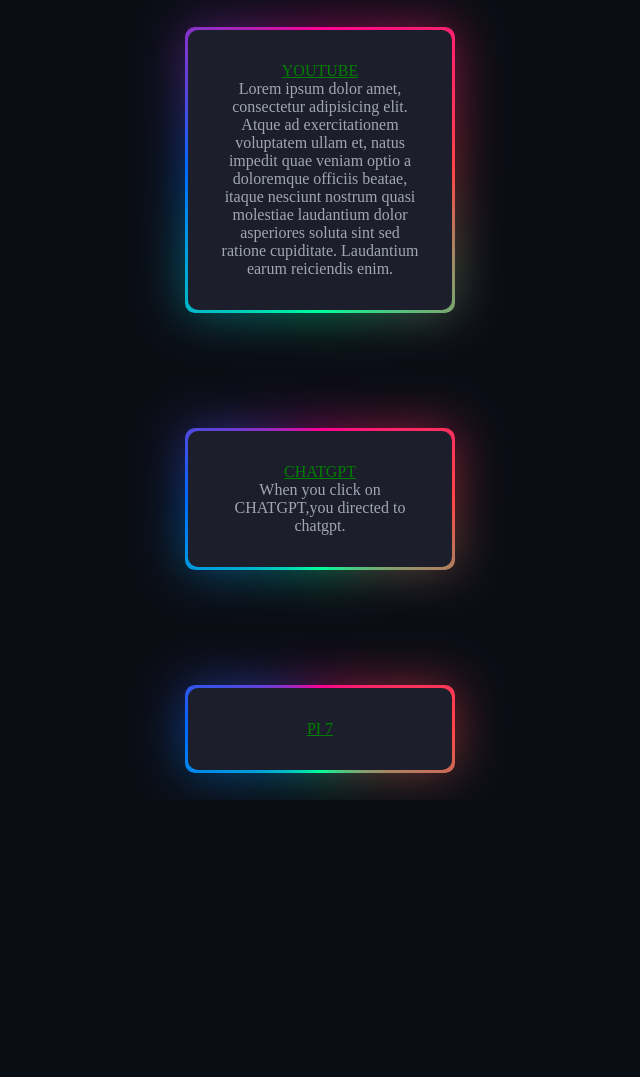
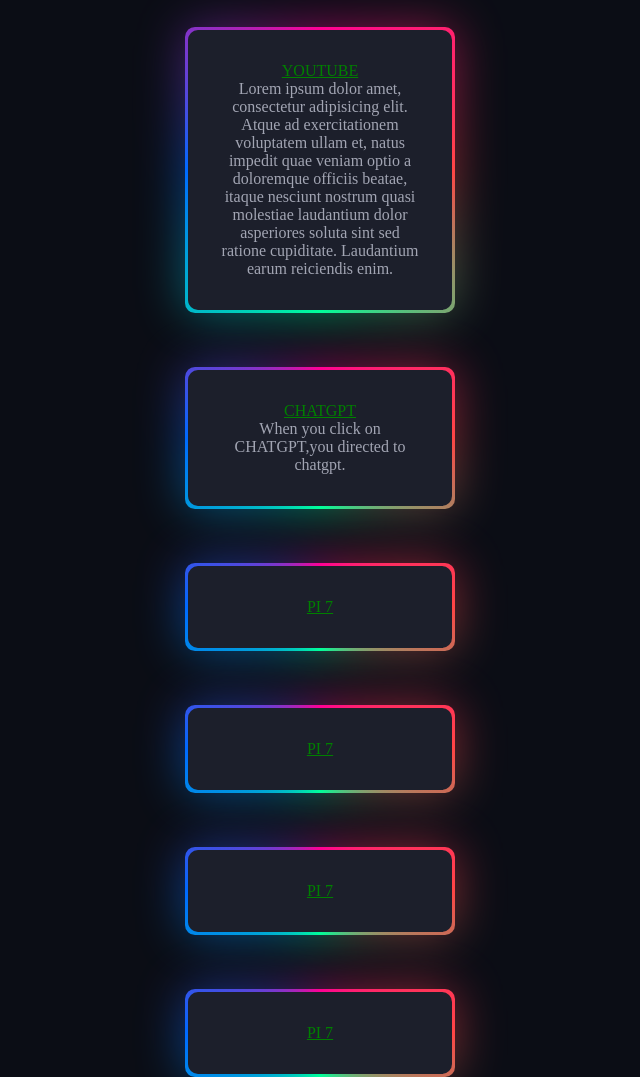
Before and after one commit to Alok198792/TOOLS, a plain HTML site: page index.html in a window 1280 px wide. Shown: the whole page, without its empty margins (320-960 px from the left). Before the commit the page ends 800 px from the top, so only its background shows below. Drawn offline with Linux system fonts and the light colour scheme.

Commit message:
Update index.html

```diff
--- a/index.html
+++ b/index.html
@@ -17,6 +17,20 @@
   </div>
   <div class="card">
      <a href="https://image.pi7.org" target="_main"> PI 7</a>
+  </div>
+  </div>
+  <div class="card">
+     <a href="https://image.pi7.org" target="_main"> PI 7</a>
+
+  </div>
+  </div>
+  <div class="card">
+     <a href="https://image.pi7.org" target="_main"> PI 7</a>
+
+  </div>
+  </div>
+  <div class="card">
+     <a href="https://image.pi7.org" target="_main"> PI 7</a>
 
   </div>
 </body>
```
